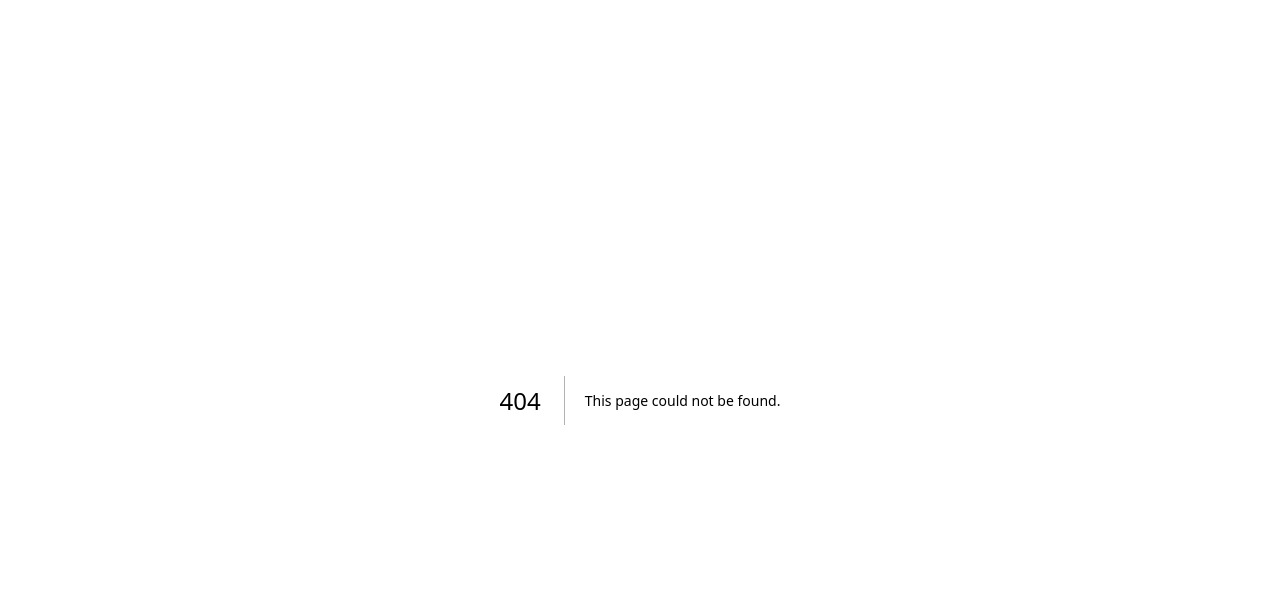
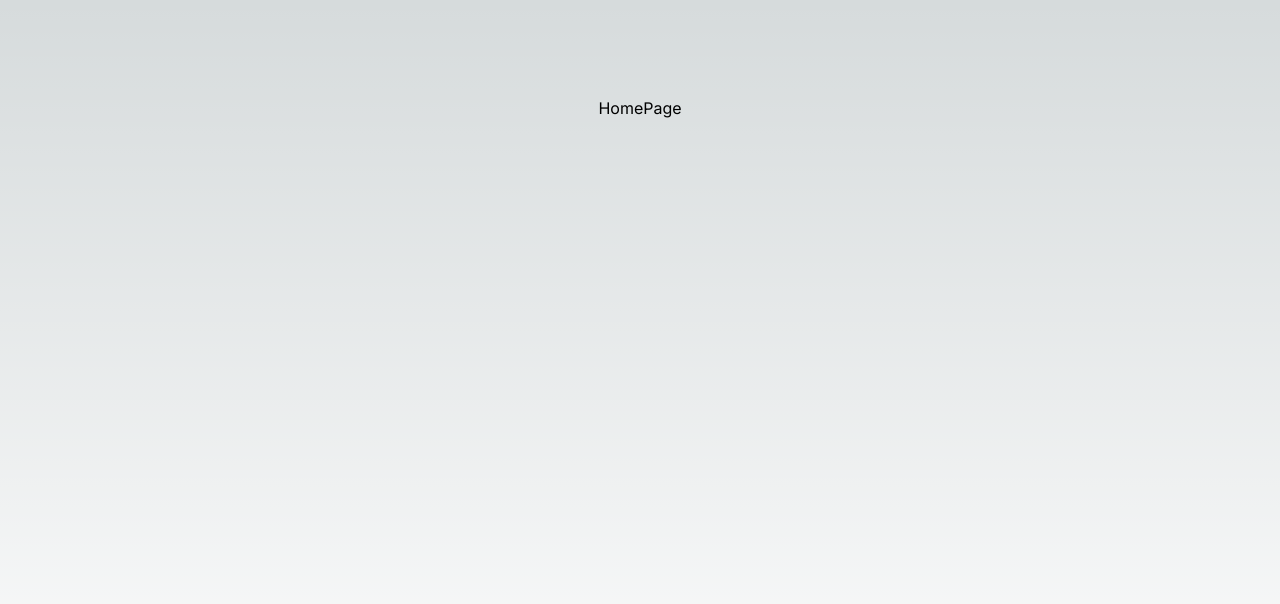
Before and after one commit to Caesar0dev/real-estate-nextjs, a Next.js app: page /home in a window 1280 px wide. Before the commit this address had no page. Shown: the top 604 px of the page. Built offline with nearby package versions, Linux system fonts and the light colour scheme.

Commit message:
create router

```diff
--- /dev/null
+++ b/app/home/page.tsx
@@ -0,0 +1,9 @@
+import Image from "next/image";
+
+export default function Home() {
+    return (
+        <main className="flex min-h-screen flex-col items-center justify-between p-24">
+            HomePage
+        </main>
+    );
+}
```
